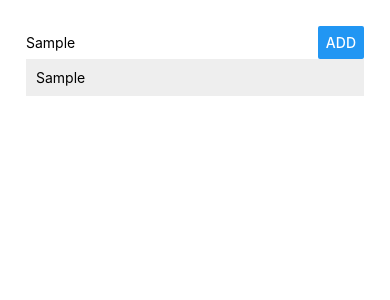
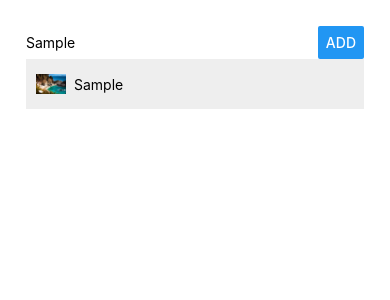
Before and after one commit to forty4/tutorials-react-native-udemy, a React Native app: screen / in a window 390 px wide. Both pictures are taken after typing "Sample" into the empty fields and a click on the button "ADD". Shown: the top 300 px of the page. Built offline with nearby package versions, Linux system fonts and the light colour scheme.

Commit message:
Static Image

```diff
--- a/App.js
+++ b/App.js
@@ -3,6 +3,7 @@
 
 import PlaceInput from './src/components/PlaceInput/PlaceInput';
 import PlaceList from './src/components/PlaceList/PlaceList';
+import placeImage from './src/assets/beautiful-place.jpg';
 
 export default class App extends React.Component {
   state = {
@@ -19,7 +20,8 @@
       return {
         places: prevState.places.concat({
           key: Math.random(),
-          value: placeName,
+          name: placeName,
+          image: placeImage,
         })
       };
     });
--- a/src/components/ListItem/ListItem.js
+++ b/src/components/ListItem/ListItem.js
@@ -1,9 +1,10 @@
 import React from 'react';
-import { View, Text, StyleSheet, TouchableOpacity } from 'react-native';
+import { View, Text, StyleSheet, TouchableOpacity, Image } from 'react-native';
 
 const listItem = (props) => (
   <TouchableOpacity onPress={props.onItemPressed}>
     <View style={styles.listItem}>
+      <Image resizeMode="contain" source={props.placeImage} style={styles.placeImage} />
       <Text>{props.placeName}</Text>
     </View>
   </TouchableOpacity>
@@ -14,7 +15,14 @@
     width: "100%",
     marginBottom: 10,
     padding: 10,
-    backgroundColor: "#eee"
+    backgroundColor: "#eee",
+    flexDirection: "row",
+    alignItems: "center"
+  },
+  placeImage: {
+    marginRight: 8,
+    height: 30,
+    width: 30
   }
 });
 
--- a/src/components/PlaceList/PlaceList.js
+++ b/src/components/PlaceList/PlaceList.js
@@ -9,7 +9,8 @@
               data={props.places}
               renderItem={(info) => (
                 <ListItem
-                    placeName={info.item.value}
+                    placeName={info.item.name}
+                    placeImage={info.item.image}
                     onItemPressed={() => props.onItemDeleted(info.item.key)} />
               )} />
   );
```
Also changed, not shown: src/assets/beautiful-place.jpg (added).
